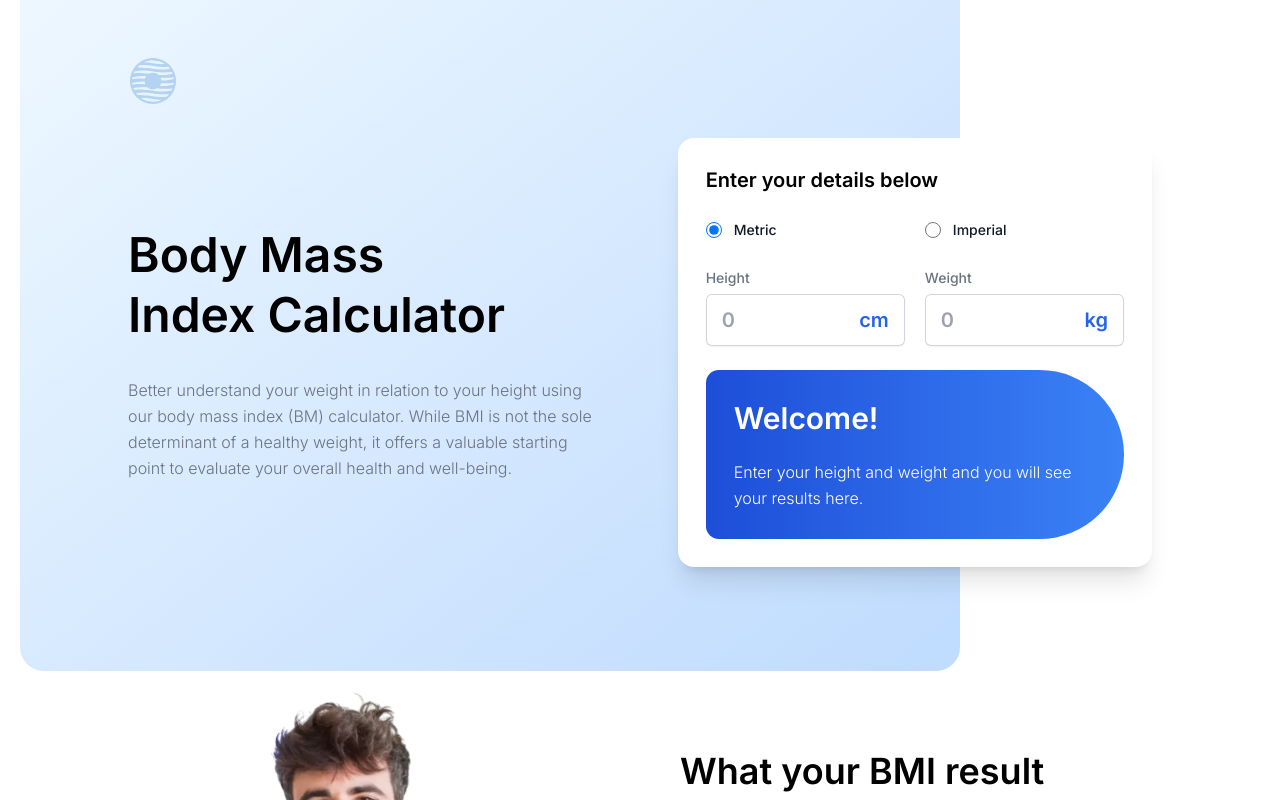
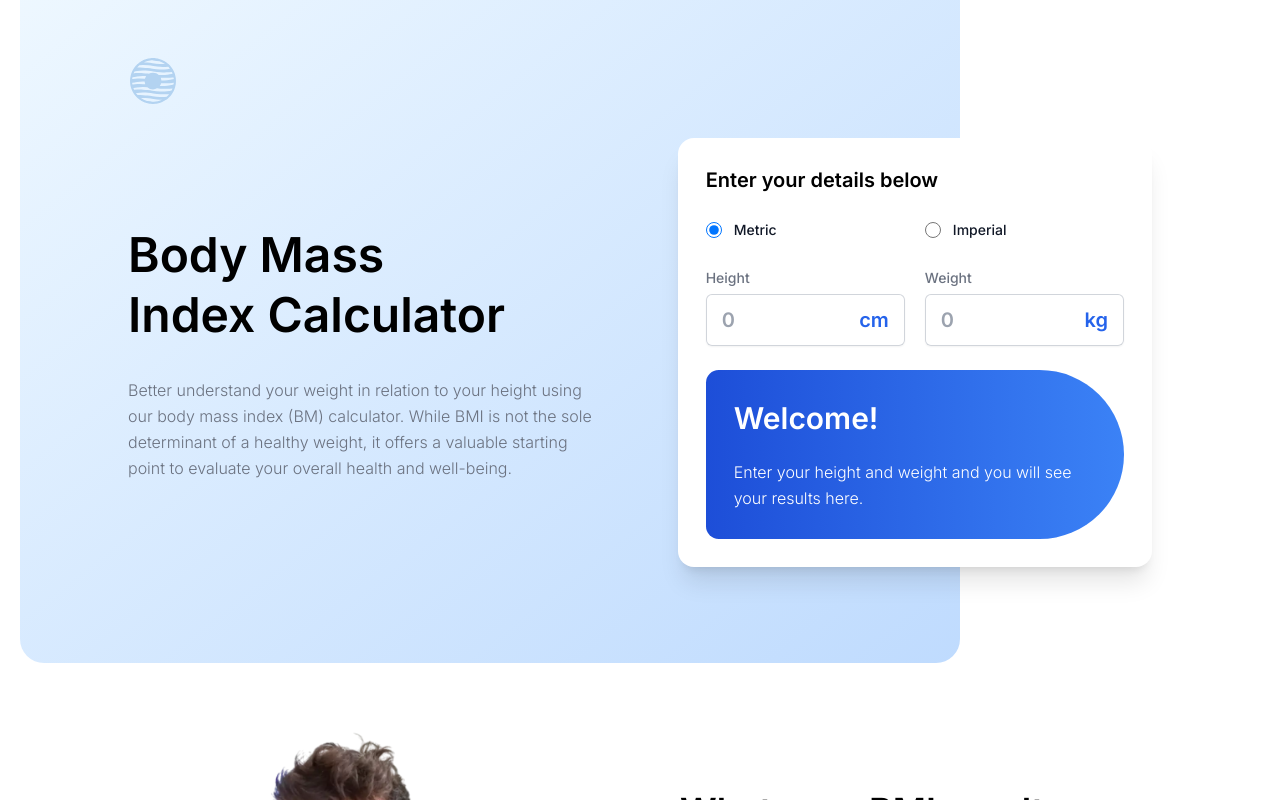
Before and after one commit to chungvuiloong/bmi_calculator, a Next.js app: page / in a window 1280 px wide. Shown: the top 800 px of the page. Built offline with nearby package versions, Linux system fonts and the light colour scheme.

Commit message:
Made background fit the section.

```diff
--- a/src/components/HeroBanner/index.tsx
+++ b/src/components/HeroBanner/index.tsx
@@ -95,8 +95,8 @@ function Bmi_calculator () {
 export  const HeroBanner = () => {
     return (
         <section className='relative'>
-            <div className='py-14'>
-                <div className='absolute lg:ml-5 ml-0 lg:-bottom-12 bottom-60
+            <div className='pt-14 pb-24'>
+                <div className='absolute lg:ml-5 ml-0 lg:bottom-0 bottom-60
                 -top-20 left-0 lg:right-1/4 right-0 bg-gradient-to-br from-sky-50 to-blue-200 rounded-b-3xl'>
                 </div>
                 <div className='relative px-5 md:px-8 xl:px-32 z-10'>
```
